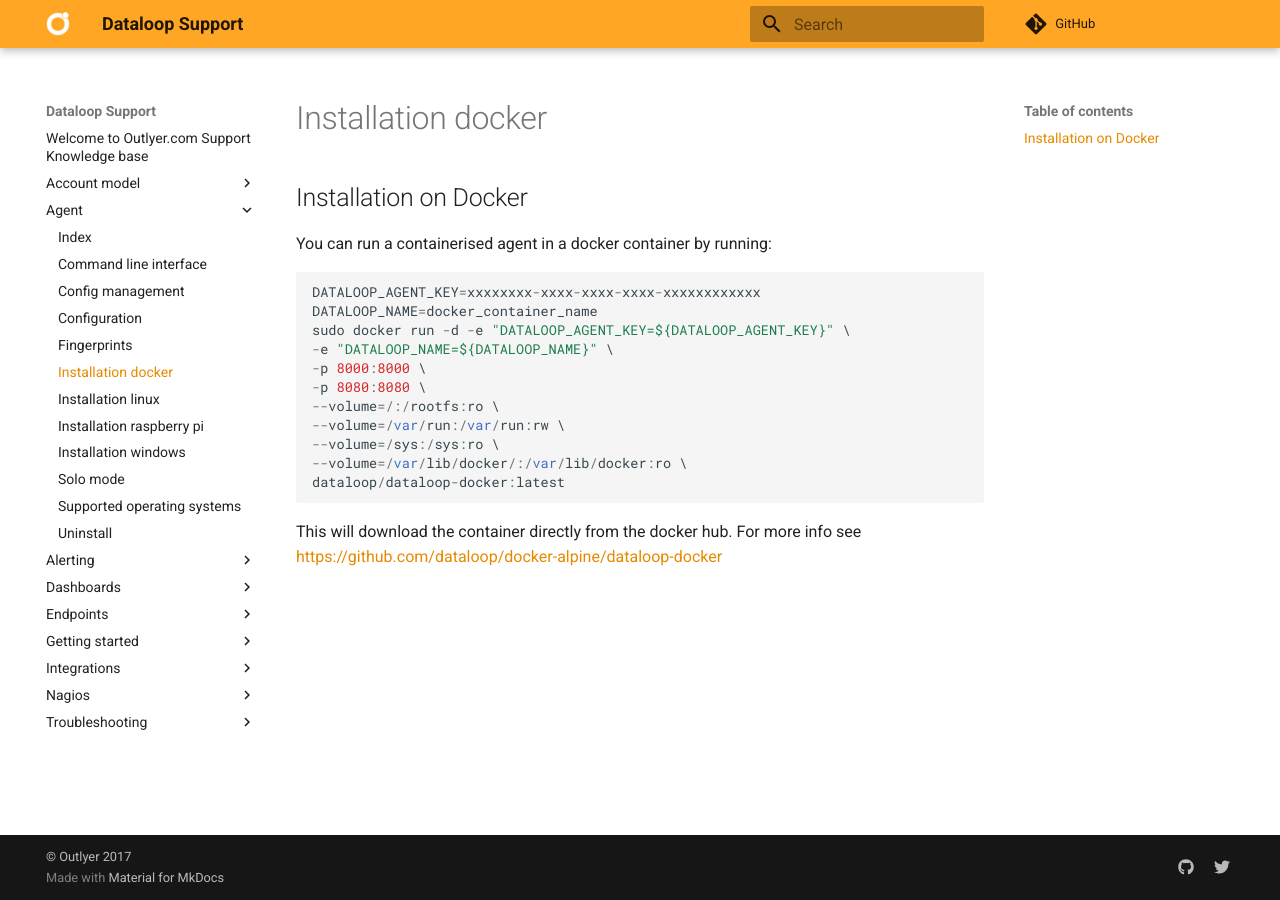
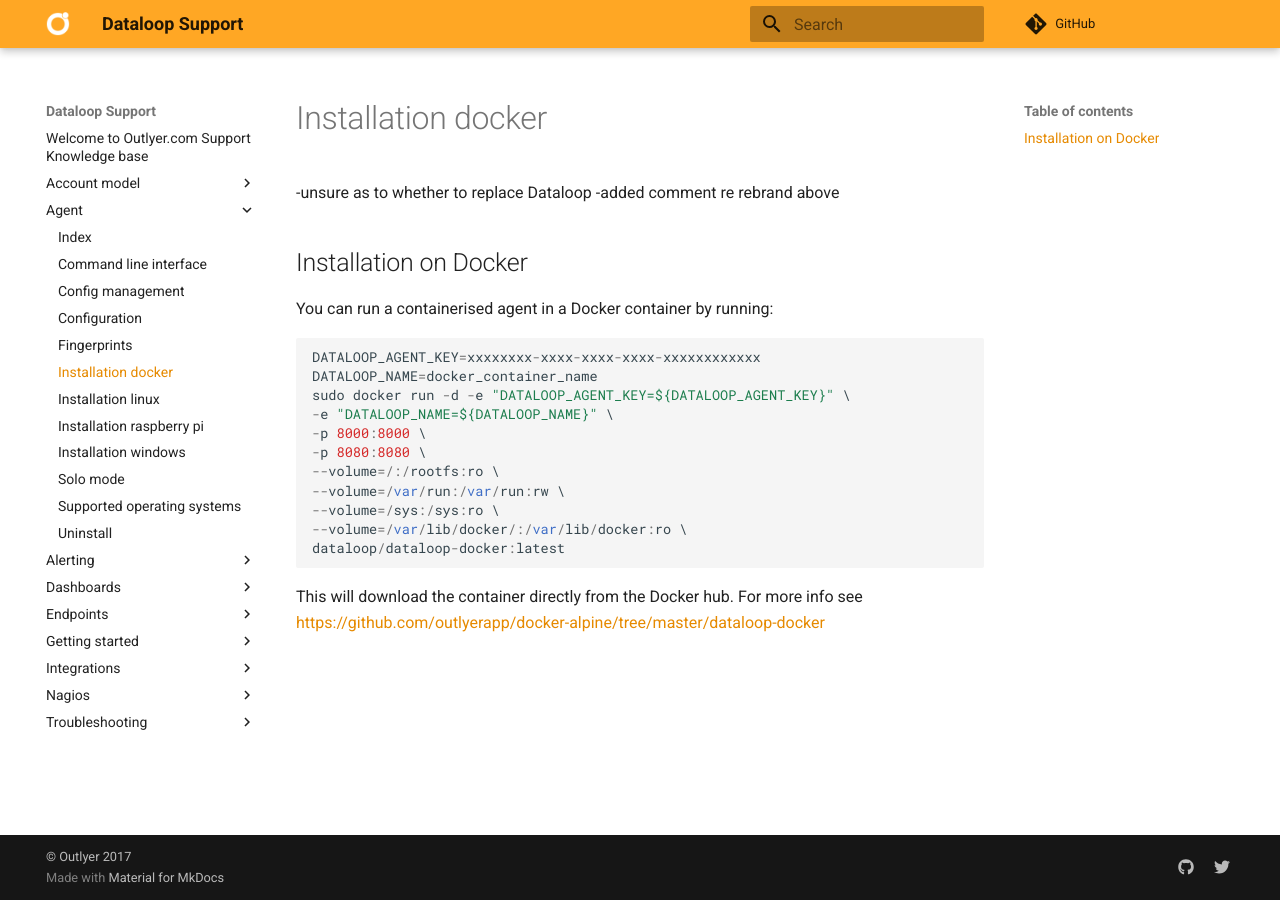
Before and after one commit to dataloop/dataloop-support, an MkDocs documentation site: the page built from docs/agent/installation_docker.md, in a window 1280 px wide. Built offline with MkDocs 1.6.1 and Material for MkDocs 9.7.7, drawn with Linux system fonts in a browser that asks for light colours; comment, search, counter and statistics services are not loaded.

Commit message:
Please check the GitHub link!
-unsure as to whether to replace Dataloop
-updated GitHub link - PLEASE CHECK
-added comment re rebrand above

````diff
--- a/docs/agent/installation_docker.md
+++ b/docs/agent/installation_docker.md
@@ -1,7 +1,10 @@
+-unsure as to whether to replace Dataloop
+-added comment re rebrand above
+
 ## Installation on Docker
 
 
-You can run a containerised agent in a docker container by running:
+You can run a containerised agent in a Docker container by running:
 
 ```
 DATALOOP_AGENT_KEY=xxxxxxxx-xxxx-xxxx-xxxx-xxxxxxxxxxxx
@@ -17,4 +20,4 @@
 dataloop/dataloop-docker:latest
 ```
 
-This will download the container directly from the docker hub. For more info see <https://github.com/dataloop/docker-alpine/dataloop-docker>
+This will download the container directly from the Docker hub. For more info see <https://github.com/outlyerapp/docker-alpine/tree/master/dataloop-docker>
````
